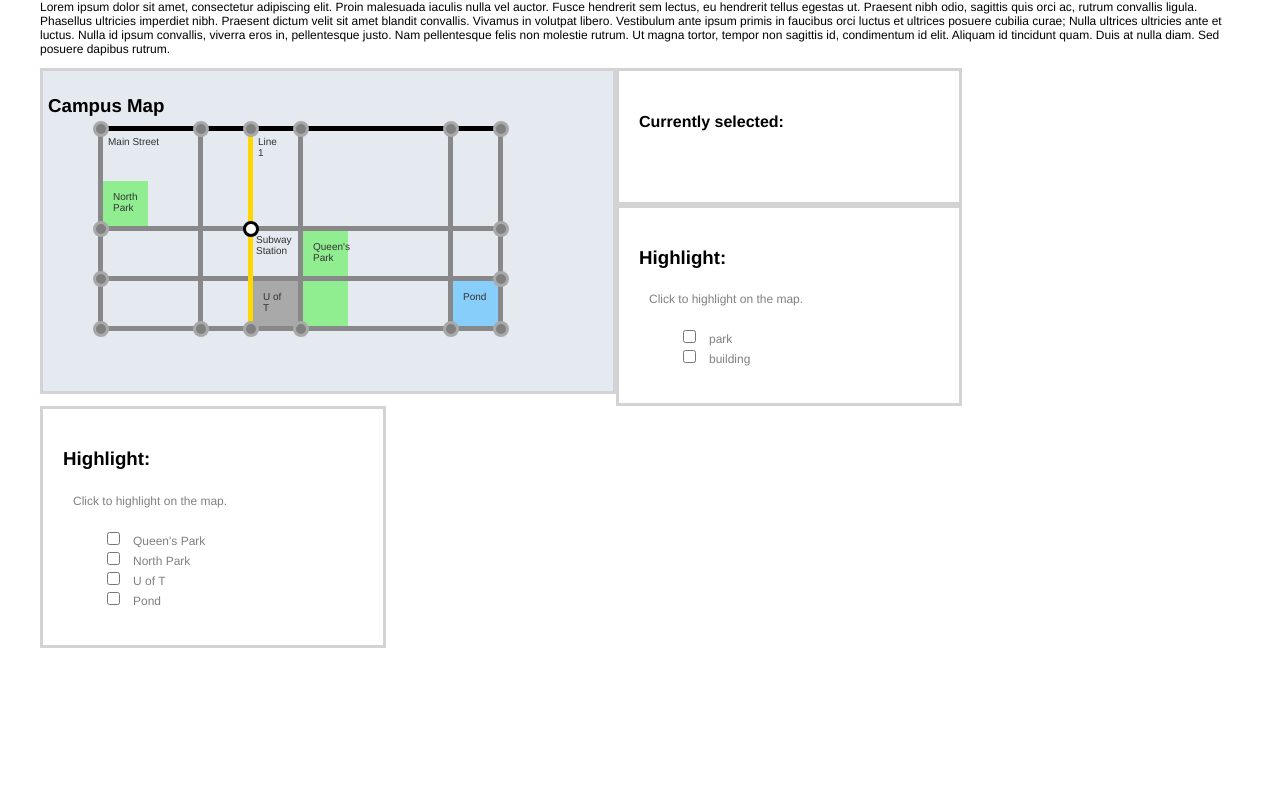
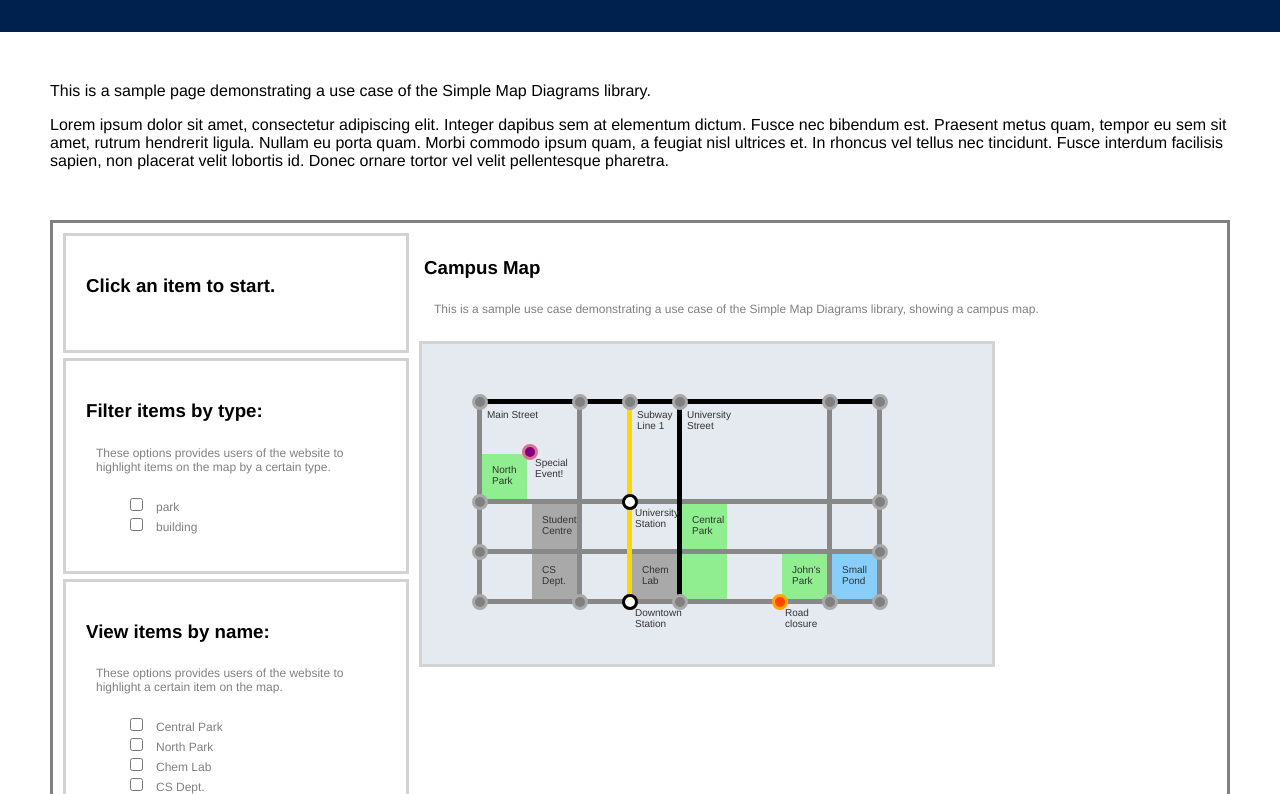
Before and after one commit to williamwang256/simple-map-diagrams, a website: page pub/examples.html in a window 1280 px wide. Shown: the part 98-892 px from the top of the page. Before the commit the page ends 800 px from the top, so only its background shows below. Drawn offline with nearby package versions, Linux system fonts and the light colour scheme.

Commit message:
cleans up ui

```diff
--- a/pub/examples.html
+++ b/pub/examples.html
@@ -8,9 +8,19 @@
         <script defer src="https://ajax.googleapis.com/ajax/libs/jquery/3.5.1/jquery.min.js"></script>
         <script defer type="text/javascript" src='js/simple_map_diagrams.js'></script>
         <script defer type="text/javascript" src='js/example.js'></script>
+
+        <style>
+            body {margin:0; font-family: Helvetica, sans-serif;}
+        </style>
     </head>
     <body>
-        <h1>University of Toronto</h1>
-        <p style='font-size: 12px;'>Lorem ipsum dolor sit amet, consectetur adipiscing elit. Proin malesuada iaculis nulla vel auctor. Fusce hendrerit sem lectus, eu hendrerit tellus egestas ut. Praesent nibh odio, sagittis quis orci ac, rutrum convallis ligula. Phasellus ultricies imperdiet nibh. Praesent dictum velit sit amet blandit convallis. Vivamus in volutpat libero. Vestibulum ante ipsum primis in faucibus orci luctus et ultrices posuere cubilia curae; Nulla ultrices ultricies ante et luctus. Nulla id ipsum convallis, viverra eros in, pellentesque justo. Nam pellentesque felis non molestie rutrum. Ut magna tortor, tempor non sagittis id, condimentum id elit. Aliquam id tincidunt quam. Duis at nulla diam. Sed posuere dapibus rutrum. </p>
+        <div style="background-color: #00204E; height: 80px; margin: 0;">
+            <h1 style="margin: 50px; color: white;">University of Simple Map Diagrams</h1>
+        </div>
+        <div style="margin: 50px;">
+            <p>This is a sample page demonstrating a use case of the Simple Map Diagrams library. </p>
+            <p>Lorem ipsum dolor sit amet, consectetur adipiscing elit. Integer dapibus sem at elementum dictum. Fusce nec bibendum est. Praesent metus quam, tempor eu sem sit amet, rutrum hendrerit ligula. Nullam eu porta quam. Morbi commodo ipsum quam, a feugiat nisl ultrices et. In rhoncus vel tellus nec tincidunt. Fusce interdum facilisis sapien, non placerat velit lobortis id. Donec ornare tortor vel velit pellentesque pharetra. </p>
+        </div>
+
     </body>
 </html>
--- a/pub/js/example.js
+++ b/pub/js/example.js
@@ -20,19 +20,27 @@ smd.addMultipleConnections([
     [0, 2, 8, 2]
 ])
 
+
 // add some block places
-smd.addBlockPlace(4, 2, 1, 2, 'Queen\'s Park', 'park', 'Queen\'s Park is an urban park in Downtown Toronto, Ontario, Canada. Opened in 1860 by Edward, Prince of Wales, it was named in honour of Queen Victoria. The park is the site of the Ontario Legislative Building, which houses the Legislative Assembly of Ontario. Source: Wikipedia.')
-smd.addBlockPlace(0, 1, 1, 1, 'North Park', 'park')
-smd.addBlockPlace(3, 3, 1, 1, 'U of T', 'building', 'The University of Toronto is a public research university in Toronto, Ontario, Canada, located on the grounds that surround Queen\'s Park. It was founded by royal charter in 1827 as King\'s College, the first institution of higher learning in Upper Canada. Source: Wikipedia.')
-smd.addBlockPlace(7, 3, 1, 1, 'Pond', 'water')
+smd.addBlockPlace(4, 2, 1, 2, 'Central Park', 'park', 'The main park on campus. ')
+smd.addBlockPlace(0, 1, 1, 1, 'North Park', 'park', 'Smaller park on the north side of campus.')
+smd.addBlockPlace(3, 3, 1, 1, 'Chem Lab', 'building', 'Chemistry lab at the University of SMD.')
+smd.addBlockPlace(1, 3, 1, 1, 'CS Dept.', 'building', 'Department of Computer Science at the University of SMD.')
+smd.addBlockPlace(1, 2, 1, 1, 'Student Centre', 'building', 'Student centre at the University of SMD. Come here to ask questions.')
+smd.addBlockPlace(7, 3, 1, 1, 'Small Pond', 'water', 'Small pond south of campus.')
+smd.addBlockPlace(6, 3, 1, 1, 'John\'s Park', 'park', 'Small park in downtown with a pond.')
 
 // add some line places
-smd.addLinePlace(0, 0, 8, 0, 'Main Street', 'street')
-smd.addLinePlace(3, 0, 3, 4, 'Line 1', 'transitLine')
+smd.addLinePlace(0, 0, 8, 0, 'Main Street', 'street', 'Main street north of campus. No closures. Lots of traffic right now.')
+smd.addLinePlace(4, 0, 4, 4, 'University Street', 'street', 'Major road through the campus. No closures. Traffic moving well.')
+smd.addLinePlace(3, 0, 3, 4, 'Subway Line 1', 'transitLine', 'Line 1 of the city\'s subway system.')
 
 // add some node places
-smd.addNodePlace(3, 2, 'Subway Station', 'poi')
+smd.addNodePlace(3, 2, 'University Station', 'poi', 'University subway station, right by campus. Access subway line 1 and bus route 2. No disruptions ongoing.')
+smd.addNodePlace(3, 4, 'Downtown Station', 'poi', 'Downtown subway station. Access subway line 1 and bus route 3. No disruptions ongoing.')
+smd.addNodePlace(1, 1, 'Special Event!', 'specialEvent', 'Club fair happening here today 3-4pm.')
+smd.addNodePlace(6, 4, 'Road closure', 'incident', 'Construction ongoing. Please avoid the area.')
 
 // add some control menus
-smd.addFilterByClassBox(['park', 'building'])
-smd.addFilterByNameBox()
+smd.addFilterByClassBox('Filter items by type:', 'These options provides users of the website to highlight items on the map by a certain type.', ['park', 'building'])
+smd.addFilterByNameBox('View items by name:', 'These options provides users of the website to highlight a certain item on the map.')
--- a/pub/js/simple_map_diagrams.js
+++ b/pub/js/simple_map_diagrams.js
@@ -30,7 +30,6 @@ SimpleMapDiagram.prototype = {
         mapSetUp(width, height, title, this.id)
         initializeNodes(width, height, this.nodes, this.id)
         initializeControlBox(this.id)
-        console.log(this.nodes)
     },
 
     /* add a connection between nodes (x1, y1) and (x2, y2) */
@@ -108,20 +107,20 @@ SimpleMapDiagram.prototype = {
     },
 
     /* add a filter box which will give users the option to filter by certain place type */
-    addFilterByClassBox: function(options) {
+    addFilterByClassBox: function(title, description, options) {
         // if no options are given, default to include all
         if (!options) {
             options = getAllItemClasses(this.blockPlaces)
         }
-        addFilterBox(options, this.blockPlaces, getAllPlacesByClass, this.id)
+        addFilterBox(options, title, description, this.blockPlaces, getAllPlacesByClass, this.id)
     },
 
     /* add a filter box which will give users the option to filter by certain place type */
-    addFilterByNameBox: function(options) {
+    addFilterByNameBox: function(title, description, options) {
         if (!options) {
             options = getAllItemNames(this.blockPlaces)
         }
-        addFilterBox(options, this.blockPlaces, getPlaceByName, this.id)
+        addFilterBox(options, title, description, this.blockPlaces, getPlaceByName, this.id)
     }
 }
 
@@ -177,18 +176,41 @@ function getAllItemNames(elements) {
 function mapSetUp(width, height, title, id) {
     const body = $('body')
 
+    // create a container for this Simple Map Diagram
+    const container = document.createElement('div')
+    container.id = id + '.SMDcontainer'
+    container.className = 'SMDcontainer'
+    body.append(container)
+
+    // create a container for the control menus
+    const controlCentre = document.createElement('div')
+    controlCentre.id = id + '.controlCentre'
+    controlCentre.className = 'controlContainer'
+    container.append(controlCentre)
+
+    // create a title and subtitle
+    const titleContainer = document.createElement('div')
+
+    const titleElement = document.createElement('h3')
+    titleElement.append(document.createTextNode(title))
+
+    const subtitle = document.createElement('p')
+    subtitle.className = 'controlLabel'
+    subtitle.append(document.createTextNode('This is a sample use case demonstrating a use case of the Simple Map Diagrams library, showing a campus map.'))
+
+    titleContainer.id = id + '.titleContainer'
+    titleContainer.className = 'titleContainer'
+    titleContainer.append(titleElement)
+    titleContainer.append(subtitle)
+    container.append(titleContainer)
+
     // create a container for the map
     const mapContainer = document.createElement('div')
     mapContainer.id = id + '.mapContainer'
     mapContainer.className = 'mapContainer'
     mapContainer.style.height = (height * 50 + 60) + 'px'
     mapContainer.style.width = (width * 50 + 60) + 'px'
-    body.append(mapContainer)
-
-    // create a title
-    const titleElement = document.createElement('h3')
-    titleElement.append(document.createTextNode(title))
-    mapContainer.append(titleElement)
+    container.append(mapContainer)
 
     // create a container for the nodes
     const nodes = document.createElement('div')
@@ -206,11 +228,6 @@ function mapSetUp(width, height, title, id) {
     const nodePlaces = document.createElement('div')
     nodePlaces.id = id + '.nodePlacesContainer'
 
-    // create a container for the control menus
-    const controlCentre = document.createElement('div')
-    controlCentre.id = id + '.controlCentre'
-    body.append(controlCentre)
-
     // add to the main map container
     mapContainer.appendChild(nodes)
     mapContainer.appendChild(connections)
@@ -223,17 +240,12 @@ function mapSetUp(width, height, title, id) {
 function initializeControlBox(id) {
     const controlCentre = document.getElementById(id + '.controlCentre')
     const controlBox = document.createElement('div')
-
-    // title
-    const title = document.createElement('h4')
-    title.append(document.createTextNode('Currently selected:'))
-    controlBox.append(title)
     controlBox.className = 'controlBox'
 
     // labels to display information
-    const infoLabel = document.createElement('p')
+    const infoLabel = document.createElement('h3')
     infoLabel.id = id + '.selectedLabel'
-    infoLabel.className = 'controlLabel'
+    infoLabel.append(document.createTextNode('Click an item to start.'))
     const descriptionLabel = document.createElement('p')
     descriptionLabel.id = id + '.descLabel'
     descriptionLabel.className = 'controlLabel'
@@ -320,6 +332,12 @@ function createBlockPlace(place, id) {
     block.style.top = (place.y * 50 + 60) + 'px'
     blockPlacesContainer.append(block)
 
+    // add a label
+    const label = document.createElement('label')
+    label.appendChild(document.createTextNode(place.name))
+    label.className = 'placeLabel'
+    block.append(label)
+
     // when the place is clicked, display its information
     block.addEventListener('click', function(e) {
         const infoLabel = document.getElementById(id + '.selectedLabel')
@@ -327,12 +345,6 @@ function createBlockPlace(place, id) {
         infoLabel.textContent = place.name
         descriptionLabel.textContent = place.description
     })
-
-    // add a label
-    const label = document.createElement('label')
-    label.appendChild(document.createTextNode(place.name))
-    label.className = 'placeLabel'
-    block.append(label)
 }
 
 /* function to add a line place to the map (i.e., a place that fits on a connection) */
@@ -355,14 +367,6 @@ function createLinePlace(place, id) {
         height = ((place.y2 - place.y1) * 50)
     }
 
-    // when the place is clicked, display its information
-    line.addEventListener('click', function(e) {
-        const infoLabel = document.getElementById(id + '.selectedLabel')
-        const descriptionLabel = document.getElementById(id + '.descLabel')
-        infoLabel.textContent = place.name
-        descriptionLabel.textContent = place.description
-    })
-
     // create the element
     line.style.width = width + 'px'
     line.style.height = height + 'px'
@@ -376,6 +380,14 @@ function createLinePlace(place, id) {
     label.className = ('placeLabel')
     line.append(label)
     linePlacesContainer.append(line)
+
+    // when the place is clicked, display its information
+    line.addEventListener('click', function(e) {
+        const infoLabel = document.getElementById(id + '.selectedLabel')
+        const descriptionLabel = document.getElementById(id + '.descLabel')
+        infoLabel.textContent = place.name
+        descriptionLabel.textContent = place.description
+    })
 }
 
 /* function to add a node place to the map (i.e., a place that falls on a node) */
@@ -391,6 +403,13 @@ function createNodePlace(place, id) {
     node.classList.add('node')
     node.classList.add(place.class)
 
+    // add a label
+    const label = document.createElement('label')
+    label.appendChild(document.createTextNode(place.name))
+    label.className = 'placeLabel'
+    node.append(label)
+    nodePlacesContainer.append(node)
+
     // when the place is clicked, display its information
     node.addEventListener('click', function(e) {
         const infoLabel = document.getElementById(id + '.selectedLabel')
@@ -398,13 +417,6 @@ function createNodePlace(place, id) {
         infoLabel.textContent = place.name
         descriptionLabel.textContent = place.description
     })
-
-    // add a label
-    const label = document.createElement('label')
-    label.appendChild(document.createTextNode(place.name))
-    label.className = 'placeLabel'
-    node.append(label)
-    nodePlacesContainer.append(node)
 }
 
 /* function to toggle highlight on a block place with given id */
@@ -418,7 +430,7 @@ function toggleHighlightBlockPlace(id) {
 }
 
 /* function to add a menu to filter places by type */
-function addFilterBox(options, places, elementGetter, id) {
+function addFilterBox(options, title, description, places, elementGetter, id) {
     const controlCentre = document.getElementById(id + '.controlCentre')
     const filterBox = document.createElement('div')
     filterBox.className = 'controlBox'
@@ -426,10 +438,10 @@ function addFilterBox(options, places, elementGetter, id) {
 
     // add a title
     const label = document.createElement('h3')
-    label.append(document.createTextNode('Highlight:'))
+    label.append(document.createTextNode(title))
     const instruction = document.createElement('p')
     instruction.className = 'controlLabel'
-    instruction.append(document.createTextNode('Click to highlight on the map.'))
+    instruction.append(document.createTextNode(description))
     filterBox.append(label)
     filterBox.append(instruction)
 
--- a/pub/simple_map_diagrams.css
+++ b/pub/simple_map_diagrams.css
@@ -1,10 +1,3 @@
-
-body {
-    background-color: white;
-    margin: 40px;
-    font-family: "Helvetica Neue", Helvetica, sans-serif;
-}
-
 ul li {
     list-style: none;
 }
@@ -61,6 +54,16 @@ ul li {
     background-color: white;
 }
 
+.specialEvent {
+    border: 3px solid palevioletred;
+    background-color: purple;
+}
+
+.incident {
+    border: 3px solid orange;
+    background-color: orangered;
+}
+
 .intersection {
     border: 3px solid darkgray;
     background-color: grey;
@@ -68,11 +71,21 @@ ul li {
 
 /* shadow on mouseover for all added places*/
 .poi:hover, .street:hover, .park:hover,
-.building:hover, .water:hover, .transitLine:hover {
+.building:hover, .water:hover, .transitLine:hover,
+.specialEvent:hover, .incident:hover {
     box-shadow: 0 0 10px #888888;
 }
 
 /* containers css */
+
+.SMDcontainer {
+    border: 3px solid grey;
+    position: relative;
+    overflow: auto;
+    width: auto;
+    padding: 5px;
+    margin: 50px;
+}
 
 .mapContainer {
     position: relative;
@@ -80,6 +93,14 @@ ul li {
     padding: 5px;
     float:left;
     background-color: rgb(229, 234, 240);
+    margin:5px;
+}
+
+.titleContainer {
+    position: relative;
+    padding: 5px;
+    float:left;
+    margin:5px;
 }
 
 .controlBox {
@@ -88,12 +109,17 @@ ul li {
     width: 300px;
     height: auto;
     padding: 20px;
-    float:left
+    margin:5px;
+    }
+
+.controlContainer {
+    float: left;
 }
 
 /* misc. css */
 
 .highlight {
+    font-weight: bold;
     box-shadow: 0 0 20px red;
 }
 
```
